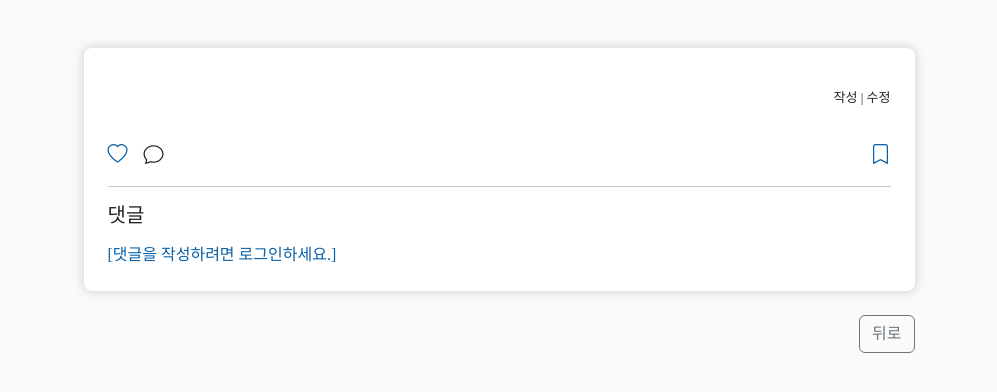
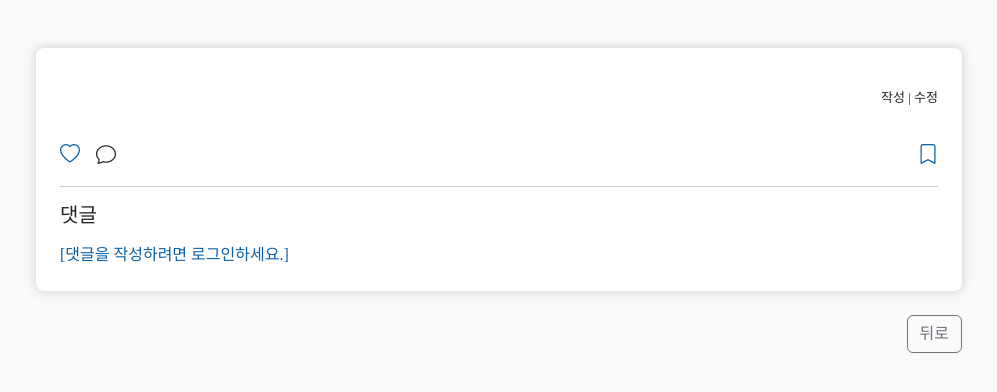
Before and after one commit to ksy133900/select_project_2, a Django app: template articles/templates/articles/detail.html in a window 1280 px wide. Shown: the part 76-468 px from the top of the page, without its empty margins (141-1138 px from the left). Run offline with Django 3.2, Linux system fonts and the light colour scheme; the template is opened without the code that fills it: values that come from a table or form of the project are taken from there, others are empty; some libraries are stand-ins or nearby versions; some web fonts are replaced.

Commit message:
이미지 크기 조정

```diff
--- a/articles/templates/articles/detail.html
+++ b/articles/templates/articles/detail.html
@@ -16,7 +16,7 @@
 {% endblock css %}
 {% block content %}
   <div class="row justify-content-center">
-    <div class="col-md-12 col-lg-9">
+    <div class="col-md-12 col-lg-10">
       <!-- 본문 & 댓글 -->
       <div class="p-4 mb-4" style="border-radius: 0.5rem; box-shadow: 0px 0 10px 1px rgb(169 169 169 / 50%); background-color: white;">
         <!-- carousel 사진 영역 -->
@@ -105,6 +105,7 @@
             </div>
           </div>
         </div>
+
         <hr>
 
         <!-- 댓글 입력 창 -->
```
